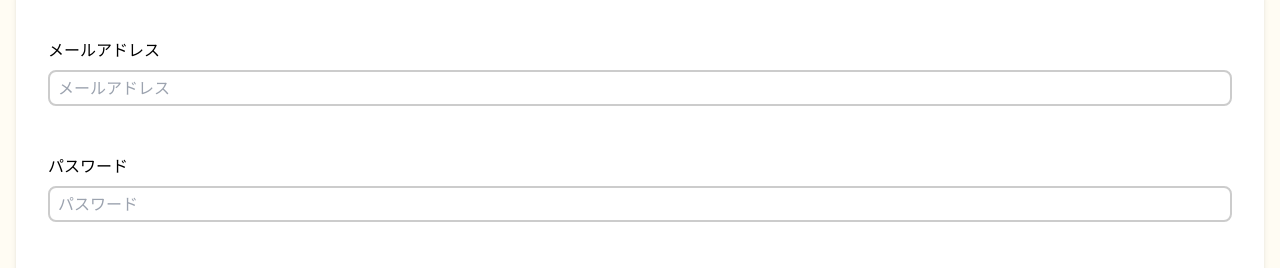
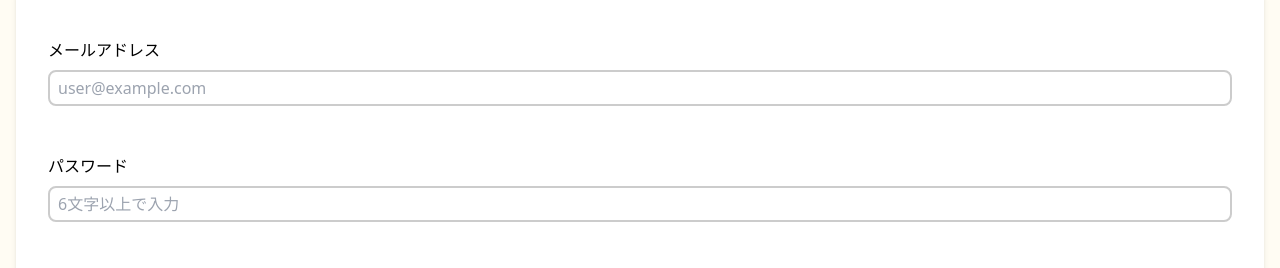
Before and after one commit to kattakke/frontend, a React (Vite) app: page /login in a window 1280 px wide. Shown: the part 234-502 px from the top of the page. Built offline with nearby package versions, Linux system fonts and the light colour scheme.

Commit message:
change placeholder and add type

```diff
--- a/src/pages/Login.tsx
+++ b/src/pages/Login.tsx
@@ -9,13 +9,13 @@ const Login = () => {
         <div className='flex-col space-y-2'>
           <p className='font-light'>メールアドレス</p>
           <div className='flex'>
-          <TextField className='flex-auto font-medium' placeholder='メールアドレス'></TextField>
+          <TextField className='flex-auto font-medium' placeholder='user@example.com' type='email'></TextField>
           </div>
         </div>
         <div className='flex-col space-y-2'>
           <p className='font-light'>パスワード</p>
           <div className='flex'>
-          <TextField className='flex-auto font-medium' placeholder='パスワード'></TextField>
+          <TextField className='flex-auto font-medium' placeholder='6文字以上で入力' type='password'></TextField>
           </div>
         </div>
         <div className='flex items-center justify-center'>
```
